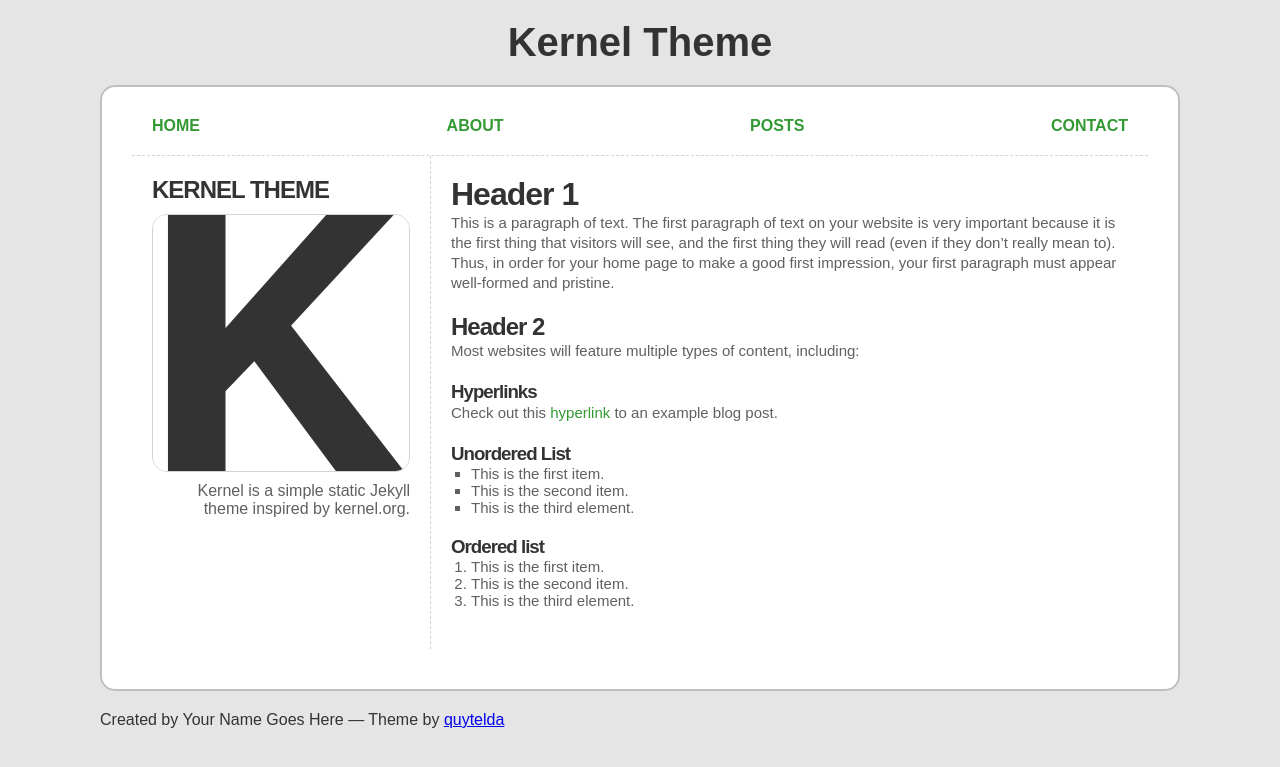
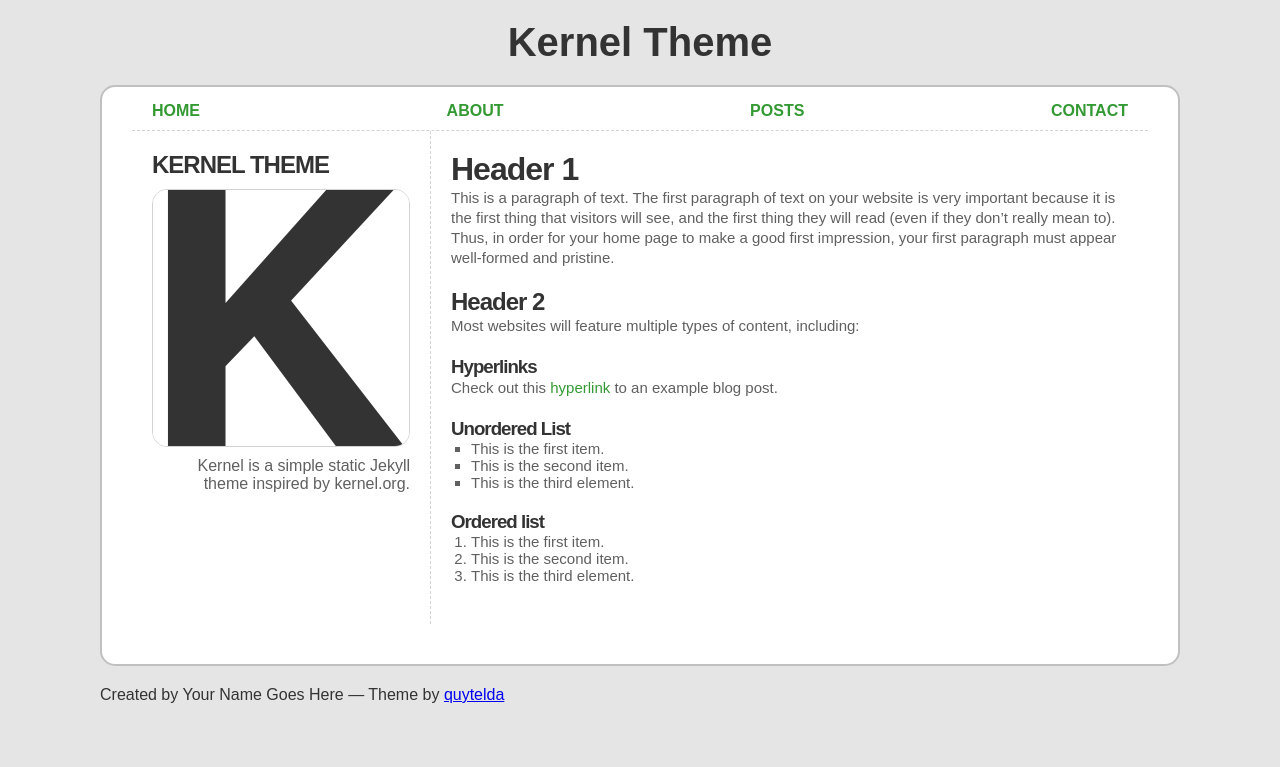
Before and after one commit to quytelda/jekyll-theme-kernel, a Jekyll site: the page built from index.md, in a window 1280 px wide. Shown: the top 767 px of the page. Built offline with Jekyll 4.4.1, drawn with Linux system fonts in a browser that asks for light colours; our own code applies the rules of GitHub Pages for plain Markdown files.

Commit message:
Adjust padding to streamline navigation menu.

```diff
--- a/_sass/jekyll-theme-kernel.scss
+++ b/_sass/jekyll-theme-kernel.scss
@@ -74,7 +74,7 @@ header a#title {
 
 #wrapper {
   margin:  0 auto;
-  padding: 10px 30px 40px 30px;
+  padding: 5px 30px 40px 30px;
 
   color: #606060;
   background: white;
@@ -96,7 +96,7 @@ header a#title {
   display: flex;
   justify-content: space-between;
 
-  padding: 20px;
+  padding: 10px 20px;
 
   border-bottom: 1px dashed lightgrey;
 }
```
